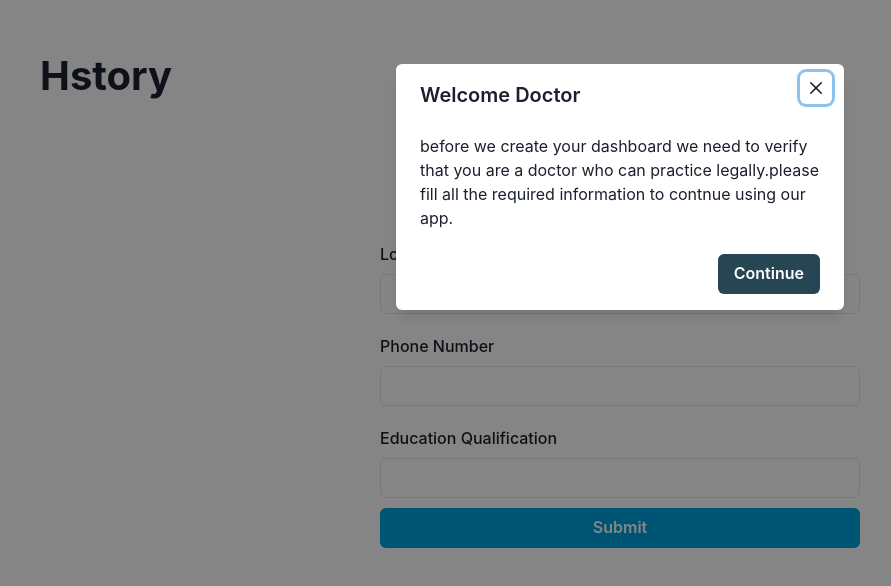
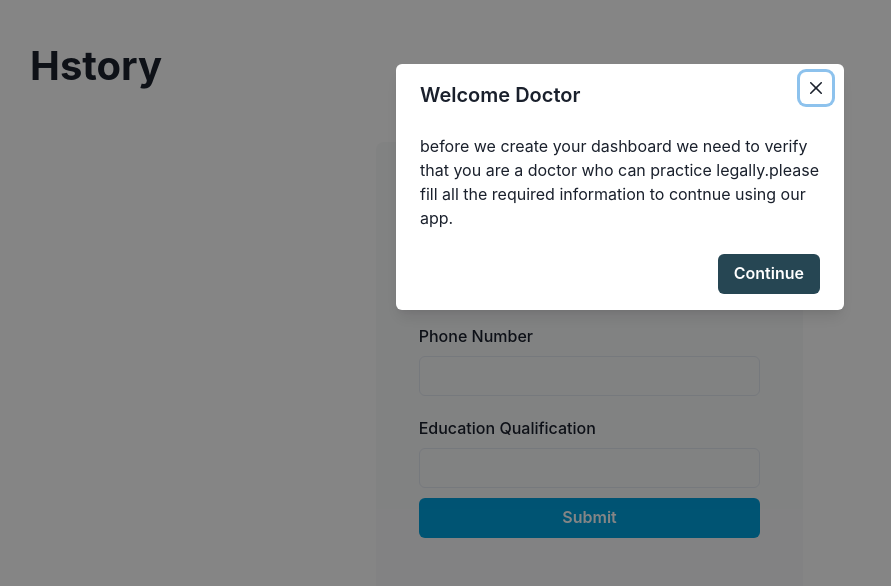
Before and after one commit to sreehari2003/healthStory, a React (Vite) app: page /wizard in a window 1280 px wide. Shown: the top 586 px of the page, without its empty margins (20-911 px from the left). Built offline with nearby package versions, Linux system fonts and the light colour scheme.

Commit message:
fix : Some minor  changes made

```diff
--- a/src/pages/Wizard.jsx
+++ b/src/pages/Wizard.jsx
@@ -1,6 +1,6 @@
 import React from "react";
 
-import { Box, Center, FormControl, FormHelperText, FormLabel, Heading, Input, Button, Alert,Text, FormErrorMessage } from "@chakra-ui/react";
+import { Box, Center, FormControl, FormHelperText, FormLabel, Heading, Input, Button, Alert, Text, FormErrorMessage } from "@chakra-ui/react";
 import { useForm } from "react-hook-form";
 import { Navbar } from "../Layout/components";
 import { Doctor } from "../components/modal";
@@ -16,22 +16,23 @@ const Wizard = () => {
   }
   console.log(errors)
   return (
-    <Box p="40px" minH="100vh" >
+    <Box p="30px" minH="100vh" >
+
       <Navbar />
 
 
-      <Box mt="40px"  >
+      <Box mt="40px" bg={'#f8f9fa'} width='35%' borderRadius={'lg'} height='500px' ml='30%'>
         <Center >
-          <Heading size="md" borderRadius={'md'} fontWeight="500" width='500px' height='50px' pt={2} >
+          <Heading size="md" borderRadius={'md'} fontWeight="700" width='500px' height='50px' pt={8} >
             <Center>
-            <Text fontSize='2xl'>DOCTORS INFORMATION</Text>
+              <Text fontSize='2xl'>DOCTORS INFORMATION</Text>
 
             </Center>
           </Heading>
         </Center>
         <Center flexDir="column" pt={5}>
 
-          <Box width='40%' >
+          <Box width='80%' >
             <form onSubmit={handleSubmit(onSubmit)}>
               <FormControl mt="20px" isInvalid={errors.location}>
                 <FormLabel>Location</FormLabel>
@@ -47,8 +48,8 @@ const Wizard = () => {
                 <Input type="text" {...register("mobnum", { required: true, pattern: /^[0-9+-]+$/, minLength: 6, maxLength: 12 })} />
                 {errors.mobnum && (
 
-<FormErrorMessage>Mobile Number is required.</FormErrorMessage>
-)}
+                  <FormErrorMessage>Mobile Number is Invalid.</FormErrorMessage>
+                )}
               </FormControl>
               <FormControl mt="20px" isInvalid={errors.qualification}>
                 <FormLabel>Education Qualification</FormLabel>
```
